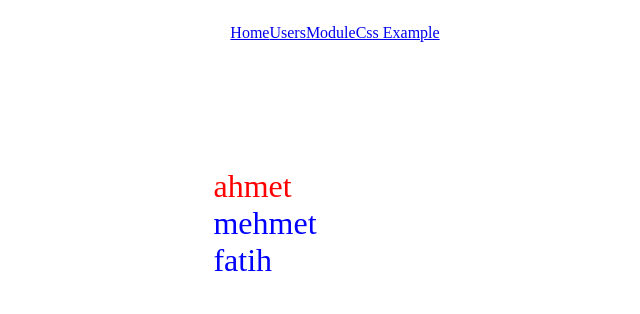
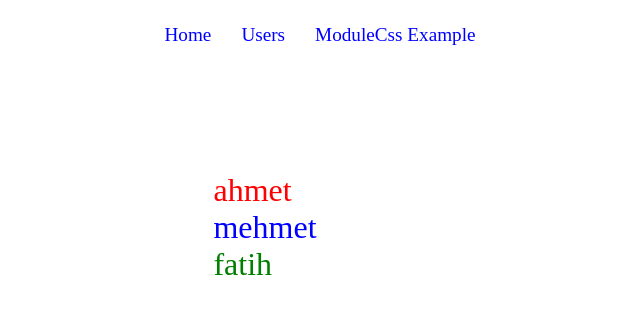
Before and after one commit to ismailgok/React-Router-Examples, a React (Create React App) app: page /example in a window 1280 px wide. Shown: the top 314 px of the page, without its empty margins (375-1015 px from the left). Built offline with nearby package versions, Linux system fonts and the light colour scheme.

Commit message:
Document Format

```diff
--- a/src/App.module.css
+++ b/src/App.module.css
@@ -14,12 +14,12 @@
     flex-direction: row;
     margin-left:100px;
 }
-.list{
+.nav > li{
     list-style: none;
     margin-right: 30px;
 }
 
-.link{
+.nav > li > a{
     color:blue;
     font-size: 1.2rem;
     text-decoration: none;
--- a/src/components/ExampleCss.module.css
+++ b/src/components/ExampleCss.module.css
@@ -15,6 +15,6 @@
     font-size: 2rem;
 }
 .primary{
-    color:blue;
+    color:green;
     font-size: 2rem;
 }
--- a/src/components/Examplecss.js
+++ b/src/components/Examplecss.js
@@ -1,4 +1,3 @@
-
 import style from "./ExampleCss.module.css";
 
 const Example = () => {
--- a/src/components/User.js
+++ b/src/components/User.js
@@ -1,37 +1,29 @@
-import {useEffect,useState} from 'react'
-import {useParams, Link} from "react-router-dom"
+import { useEffect, useState } from "react";
+import { useParams, Link } from "react-router-dom";
 function User() {
-    const {id } = useParams();
-    const [Loading, setLoading] = useState(true)
-    const [user,setUser] = useState({})
-
-    // useEffect(() => {
-    //     fetch(`https://jsonplaceholder.typicode.com/users/${id}`)
-    //     .then(res => setUser(res.data.json()))
-    //     .finally(setLoading(false))
-
-    // },[id])
+  const { id } = useParams();
+  const [isLoading, setIsLoading] = useState(true);
+  const [user, setUser] = useState({});
 
   useEffect(() => {
     fetch(`https://jsonplaceholder.typicode.com/users/${id}`)
-        .then(res => res.json())
-        .then(data => setUser(data))
-        .finally(setLoading(false))
+      .then((res) => res.json())
+      .then((data) => setUser(data))
+      .finally(setIsLoading(false));
+  }, [id]);
 
-    },[id])
-
-    return(
+  return (
     <div>
       <h1>User Details</h1>
-            {Loading && <div>Loading...</div>}
+      {isLoading && <div>Loading...</div>}
       <div>
-          {!Loading &&  JSON.stringify(user)}
+        {!isLoading && JSON.stringify(user)}
         <br />
         <br />
-          <Link to={`/user/${ parseInt(id) + 1}`}>Next User ({user.id + 1})</Link>
+        <Link to={`/user/${parseInt(id) + 1}`}>Next User ({user.id + 1})</Link>
       </div>
     </div>
   );
 }
 
-export default User
+export default User;
```
Lines whose indentation alone changed are shown as unchanged.
